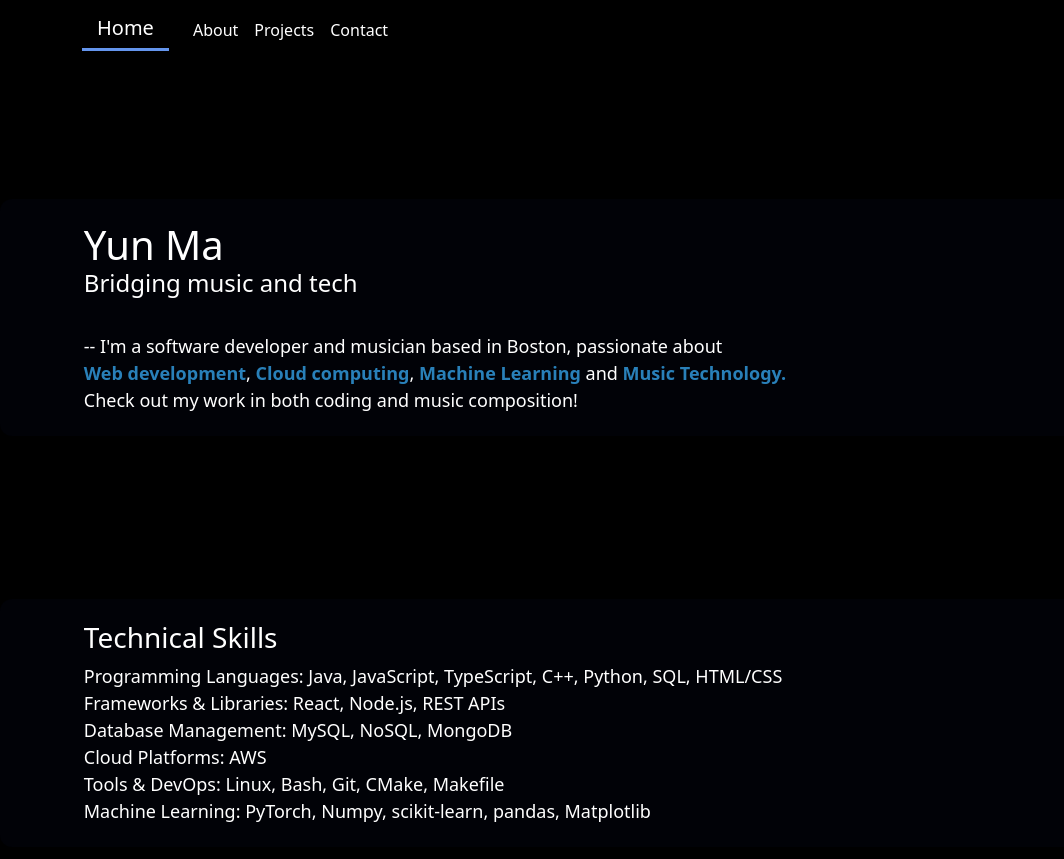
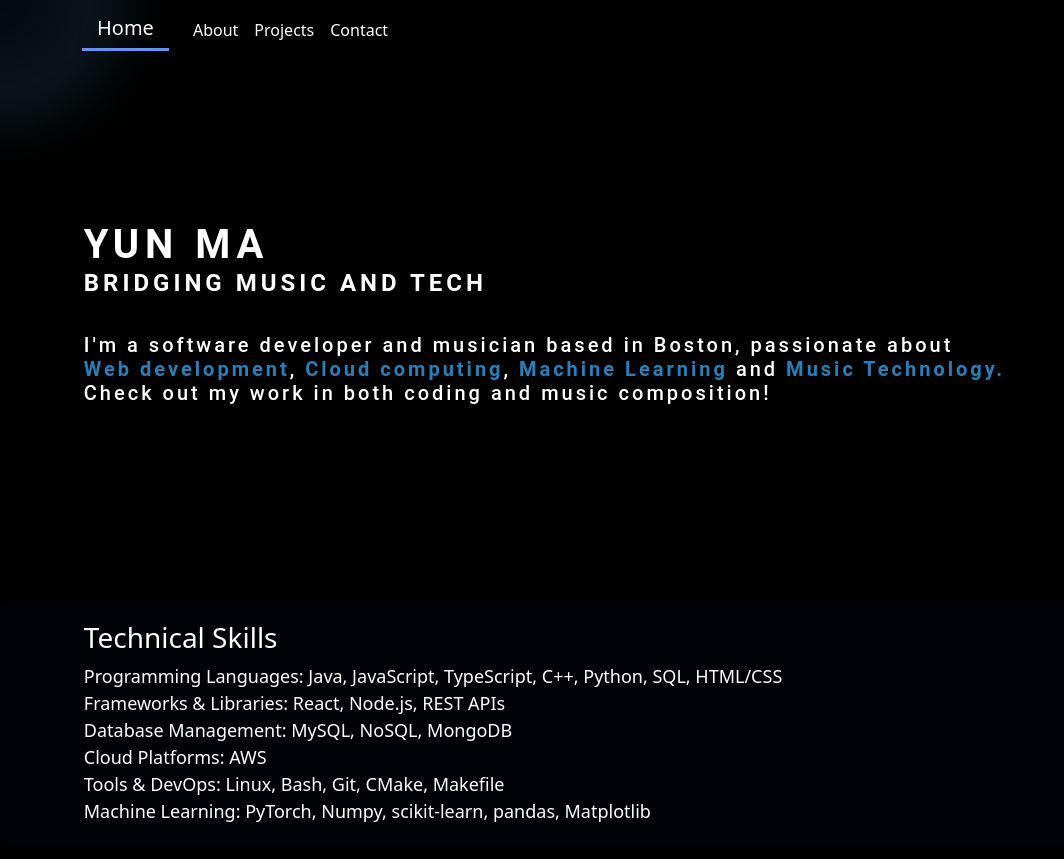
Before and after one commit to yunma-code/Personal-website, a React (Create React App) app in the folder frontend/: page / in a window 1280 px wide. Shown: the whole page, without its empty margins (0-1064 px from the left). Built offline with nearby package versions, Linux system fonts and the light colour scheme.

Commit message:
add cursor

```diff
--- a/frontend/src/App.css
+++ b/frontend/src/App.css
@@ -40,3 +40,17 @@
     transform: rotate(360deg);
   }
 }
+
+/* cursor */
+.cursor {
+  position: fixed;
+  width: 250px;
+  height: 250px;
+  border-radius: 50%;
+  pointer-events: none;
+  background: radial-gradient(circle, rgba(41, 67, 133, 0.107) 10%,rgba(42, 97, 116, 0.377)) 80%;
+  mix-blend-mode: lighten;
+  filter: blur(25px);
+  z-index: 9999;
+  transform: translate(-50%, -50%);
+}
--- a/frontend/src/App.tsx
+++ b/frontend/src/App.tsx
@@ -3,11 +3,24 @@ import { BrowserRouter as Router, Routes, Route } from 'react-router-dom';
 import Navigation from './components/navbar/navbar';
 import Home from './components/home/home';
 import About from './components/about/about';
-
+import { useState, useEffect } from "react";
 
 function App() {
+  const [cursorPos, setCursorPos] = useState({ x: 0, y: 0 });
+
+  useEffect(() => {
+    const updateCursor = (e: { clientX: any; clientY: any; }) => {
+      setCursorPos({ x: e.clientX, y: e.clientY });
+    };
+
+    document.addEventListener("mousemove", updateCursor);
+    return() => document.removeEventListener("mousemove", updateCursor);
+  }, []);
+
   return (
-    <div className="app-container">
+    <>
+    <div className="cursor" style={{ left: `${cursorPos.x}px`, top: `${cursorPos.y}px` }} />
+      <div className="app-container">
         <Navigation />
         <Routes>
           <Route path="/" element={<Home />} />
@@ -16,7 +29,8 @@ function App() {
           <Route path="/contact" element={<Contact />} />
           <Route path="/projects" element={<Projects />} /> */}
         </Routes>
-    </div>
+      </div>
+    </>
   );
 }
 
--- a/frontend/src/components/home/home.css
+++ b/frontend/src/components/home/home.css
@@ -16,14 +16,32 @@
   left: 0%;
   padding: 22px;
   border-radius: 12px;
-  background-color: rgb(7, 11, 38, 0.2);
+  /* background-color: rgb(7, 11, 38, 0.2); */
   text-align: left;
   margin-top: 20px;
   overflow-y: auto;
+  font-family: "Roboto", sans-serif;
+  letter-spacing: 2px;
 }
 
 .content-box h1 {
   color: white;
+  font-weight: bold;
+  text-transform: uppercase;
+  letter-spacing: 6px;
+}
+
+.content-box h4 {
+  color: white;
+  font-weight: bold;
+  letter-spacing: 4px;
+}
+
+.content-box h5 {
+  color: white;
+  letter-spacing: 3px;
+
+  font-size: 20px;
 }
 
 .welcome-text {
--- a/frontend/src/components/home/home.tsx
+++ b/frontend/src/components/home/home.tsx
@@ -12,13 +12,15 @@ const Home: React.FC =() => {
 						<h4>Bridging music and tech</h4>
 					</h1>
 					<br />
-					-- I'm a software developer and musician based in Boston, passionate about  <br />
+					<h5>
+					I'm a software developer and musician based in Boston, passionate about  <br />
 					<span style={{ color: '#2980b9', fontWeight: 'bold'}}> Web development</span>,
 					<span style={{ color: '#2980b9', fontWeight: 'bold'}}> Cloud computing</span>,
 					<span style={{ color: '#2980b9', fontWeight: 'bold'}}> Machine Learning </span>
 					and <span style={{ color: '#2980b9', fontWeight: 'bold'}}> Music Technology.</span>
 
 					<br />Check out my work in both coding and music composition!
+					</h5>
 				</div>
 			</div>
 
--- a/frontend/src/components/typewriter.css
+++ b/frontend/src/components/typewriter.css
@@ -1,5 +1,5 @@
 h1 {
-  font-family: "Courier New", monospace;
+  font-family: "Roboto", sans-serif;
   color: white;
   border-right: 3px solid #3498db;
   overflow: visible !important;
--- a/frontend/src/index.css
+++ b/frontend/src/index.css
@@ -9,6 +9,6 @@ body {
 }
 
 code {
-  font-family: source-code-pro, Menlo, Monaco, Consolas, 'Courier New',
+  font-family: "source-code-pro, Menlo, Monaco, Consolas, 'Courier New'",
     monospace;
 }
--- a/frontend/src/index.tsx
+++ b/frontend/src/index.tsx
@@ -3,6 +3,7 @@ import ReactDOM from "react-dom/client";
 import { BrowserRouter } from "react-router-dom";
 import App from "./App";
 import "bootstrap/dist/css/bootstrap.min.css";
+
 
 const root = ReactDOM.createRoot(document.getElementById("root")!);
 root.render(
```
Also changed, not shown: frontend/package.json (+7 -1 lines), frontend/public/images/logo192.png (renamed from frontend/public/logo192.png), 1 other file (tests, documents, lock files or other folders).
